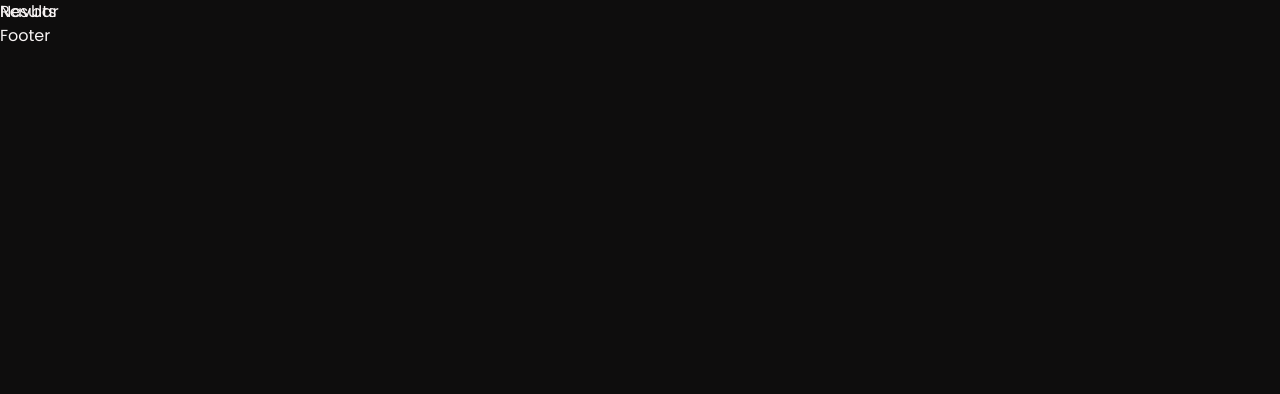
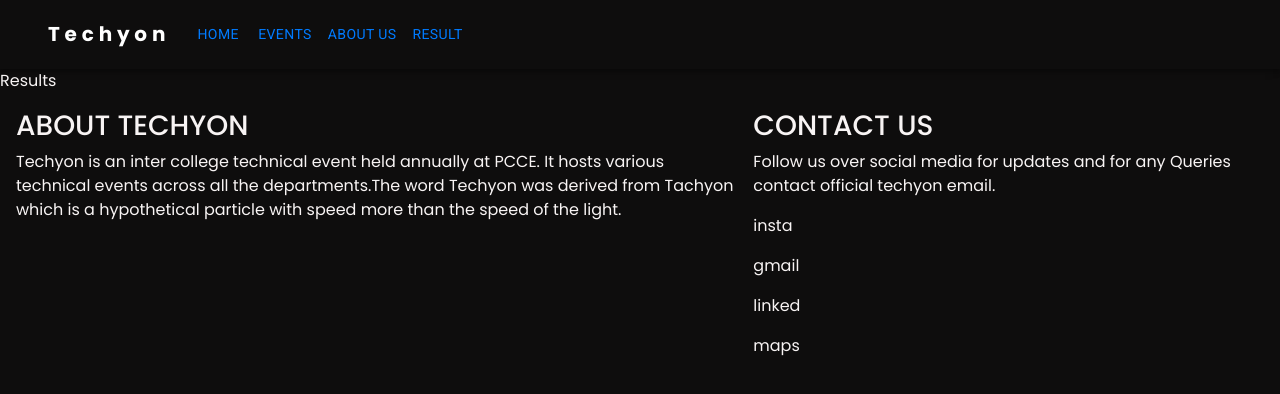
Before and after one commit to TECHYON2022/TECHYON2022, a React (Create React App) app in the folder client/: page /result in a window 1280 px wide. Shown: the top 394 px of the page. Built offline with nearby package versions, Linux system fonts and the light colour scheme.

Commit message:
add: navbar & footer structure
refactor: branch-rebase

```diff
--- a/client/src/components/Footer.jsx
+++ b/client/src/components/Footer.jsx
@@ -1,10 +1,37 @@
+import Box from "@mui/material/Box";
+import Grid from "@mui/material/Grid";
 
 function Footer() {
-    return (
-        <div>
-            Footer
-        </div>
-    )
+  return (
+    <div className="footer">
+      <Box sx={{ flexGrow: 1, padding: 2}}>
+        <Grid container spacing={2}>
+          <Grid item xs={12} sm={7} >
+            <h3 className="about-title">ABOUT TECHYON</h3>
+            <p className="about-description">
+              Techyon is an inter college technical event held annually at PCCE.
+              It hosts various technical events across all the departments.The
+              word Techyon was derived from Tachyon which is a hypothetical
+              particle with speed more than the speed of the light.
+            </p>
+          </Grid>
+          <Grid item xs={12} sm={5}>
+            <h3 className="contact-title">CONTACT US</h3>
+            <p className="contact-description">
+              Follow us over social media for updates and for any Queries
+              contact official techyon email.
+            </p>
+            <Grid item xs={12} >
+                <p className="insta">insta</p>
+                <p className="insta">gmail</p>
+                <p className="insta">linked</p>
+                <p className="insta">maps</p>
+            </Grid>
+          </Grid>
+        </Grid>
+      </Box>
+    </div>
+  );
 }
 
 export default Footer;
--- a/client/src/components/Navbar.jsx
+++ b/client/src/components/Navbar.jsx
@@ -1,10 +1,142 @@
+import { useState } from "react";
+import AppBar from "@mui/material/AppBar";
+import Box from "@mui/material/Box";
+import Toolbar from "@mui/material/Toolbar";
+import IconButton from "@mui/material/IconButton";
+import Typography from "@mui/material/Typography";
+import Menu from "@mui/material/Menu";
+import MenuIcon from "@mui/icons-material/Menu";
+import Container from "@mui/material/Container";
+import Avatar from "@mui/material/Avatar";
+import Button from "@mui/material/Button";
+import Tooltip from "@mui/material/Tooltip";
+import MenuItem from "@mui/material/MenuItem";
+import { NavLink } from "react-router-dom";
+// import AdbIcon from '@mui/icons-material/Adb';
 
-function Navbar() {
-    return (
-        <div className="position-absolute">
-            Navbar
-        </div>
-    )
-}
 
-export default Navbar
+const pages = [
+  {name: "Home", path: "/"},
+  {name: "Events", path: "#events"},
+  {name: "About Us", path: "about"},
+  {name: "Result", path: "result"}
+];
+
+const Navbar = () => {
+  const [anchorElNav, setAnchorElNav] = useState(null);
+  const [anchorElUser, setAnchorElUser] = useState(null);
+
+  const handleOpenNavMenu = (event) => {
+    setAnchorElNav(event.currentTarget);
+  };
+  const handleOpenUserMenu = (event) => {
+    setAnchorElUser(event.currentTarget);
+  };
+
+  const handleCloseNavMenu = () => {
+    setAnchorElNav(null);
+  };
+
+  const handleCloseUserMenu = () => {
+    setAnchorElUser(null);
+  };
+
+  return (
+    <AppBar position="static" sx={{ background: "#0e0d0d" }}>
+      <Container maxWidth="xl">
+        <Toolbar>
+          {/* <AdbIcon sx={{ display: { xs: 'none', md: 'flex' }, mr: 1 }} /> */}
+          <Typography
+            variant="h6"
+            noWrap
+            component="a"
+            href="/"
+            sx={{
+              mr: 2,
+              display: { xs: "none", md: "flex" },
+              fontFamily: "Poppins",
+              fontWeight: 700,
+              letterSpacing: ".3rem",
+              color: "inherit",
+              textDecoration: "none",
+            }}
+          >
+            Techyon
+          </Typography>
+
+          <Box sx={{ flexGrow: 1, display: { xs: "flex", md: "none" } }}>
+            <IconButton
+              size="large"
+              aria-label="account of current user"
+              aria-controls="menu-appbar"
+              aria-haspopup="true"
+              onClick={handleOpenNavMenu}
+              color="inherit"
+            >
+              <MenuIcon />
+            </IconButton>
+            <Menu
+              id="menu-appbar"
+              anchorEl={anchorElNav}
+              anchorOrigin={{
+                vertical: "bottom",
+                horizontal: "left",
+              }}
+              keepMounted
+              transformOrigin={{
+                vertical: "top",
+                horizontal: "left",
+              }}
+              open={Boolean(anchorElNav)}
+              onClose={handleCloseNavMenu}
+              sx={{
+                display: { xs: "block", md: "none" },
+              }}
+            >
+              {pages.map((page) => (
+                <MenuItem key={page.name} onClick={handleCloseNavMenu}>
+                  <Typography textAlign="center">
+                    <NavLink to={page.path}>{page.name}</NavLink>
+                  </Typography>
+                </MenuItem>
+              ))}
+            </Menu>
+          </Box>
+          {/* <AdbIcon sx={{ display: { xs: 'flex', md: 'none' }, mr: 1 }} /> */}
+          <Typography
+            variant="h5"
+            noWrap
+            component="a"
+            href=""
+            sx={{
+              mr: 2,
+              display: { xs: "flex", md: "none" },
+              flexGrow: 1,
+              fontFamily: "Poppins",
+              fontWeight: 700,
+              letterSpacing: ".3rem",
+              color: "inherit",
+              textDecoration: "none",
+            }}
+          >
+            Techyon
+          </Typography>
+          {/* TODO: right aligning the nav items */}
+          <Box sx={{ flexGrow: 1, display: { xs: "none", md: "flex" } }}>
+            {pages.map((page) => (
+              <Button
+                key={page.name}
+                onClick={handleCloseNavMenu}
+                sx={{ my: 2, color: "white", display: "block" }}
+              >
+                <NavLink to={page.path}>{page.name}</NavLink>
+                {/* TODO: apply link styling */}
+              </Button>
+            ))}
+          </Box>
+        </Toolbar>
+      </Container>
+    </AppBar>
+  );
+};
+export default Navbar;
```
